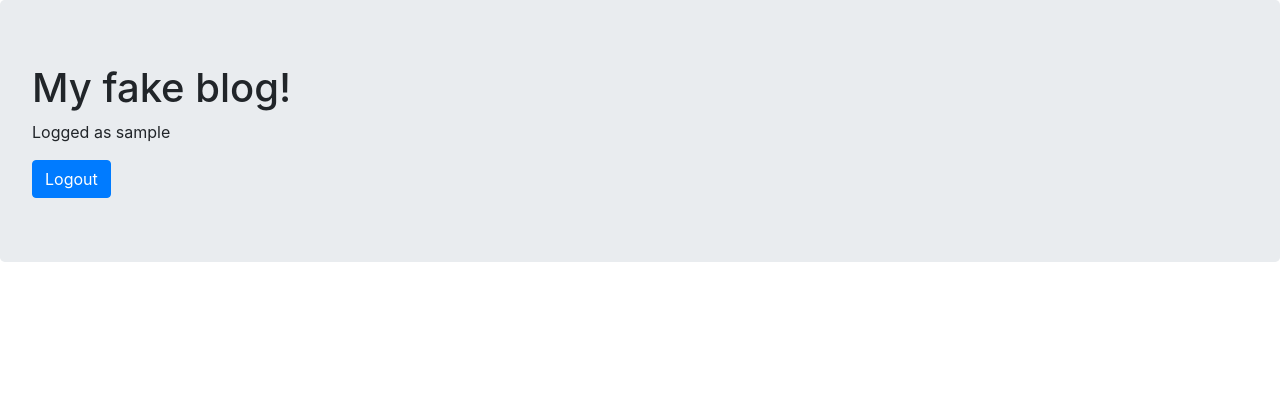
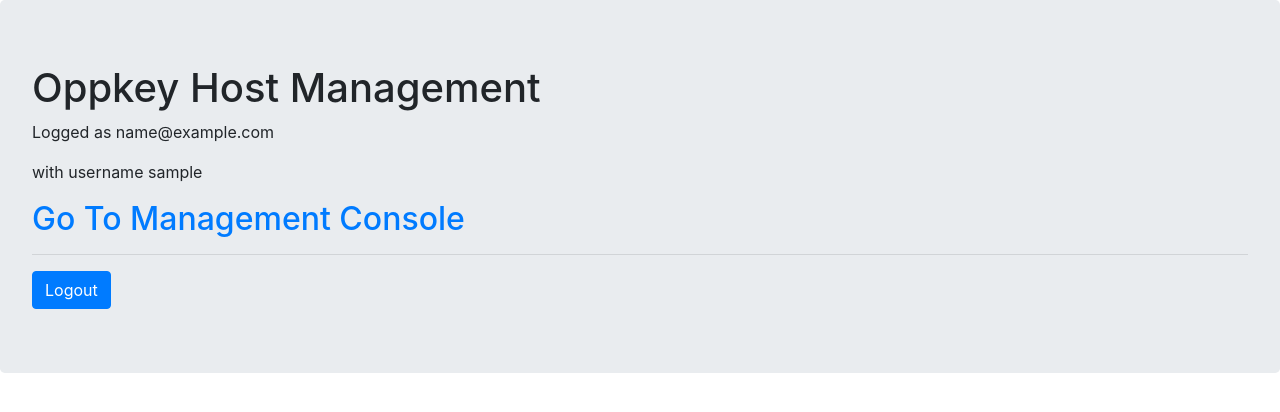
Before and after one commit to codetricity/django-social-login-example, a Django app: page / in a window 1280 px wide. Shown: the top 412 px of the page. Run offline with Django 3.2, Linux system fonts and the light colour scheme; the visitor is signed in with stand-in values (Sample User, id 1); data that the repository does not hold is empty; some libraries are stand-ins or nearby versions.

Commit message:
updated with management console front end

```diff
--- a/django_social_project/django_social_project/urls.py
+++ b/django_social_project/django_social_project/urls.py
@@ -20,7 +20,7 @@ from django.contrib.auth.views import LogoutView
 from django_social_app import views as views_main
 
 urlpatterns = [
-    path('admin/', admin.site.urls),
+    path('admin/', admin.site.urls, name='administrator'),
     path('', include('social_django.urls', namespace='social')),
     path('', views_main.index, name='index'),
     path(
--- a/django_social_project/templates/blog/index.html
+++ b/django_social_project/templates/blog/index.html
@@ -13,9 +13,14 @@
 </head>
 <body>
   <div class="jumbotron">
-    <h1>My fake blog!</h1>
+    <h1>Oppkey Host Management</h1>
     {% if user.is_authenticated %}
-      <p>Logged as {{ user.username }}</p>
+      <p>Logged as {{ user.email }}</p>
+      <p>with username {{ user.username }}</p>
+      <h2><a href="/admin/">Go To Management Console</a></h2>
+
+      <hr>
+
       <a class="btn btn-primary" href="{% url 'logout' %}">Logout</a>
     {% else %}
       <a class="btn btn-primary" href="{% url 'social:begin' 'google-oauth2' %}">
@@ -29,7 +34,7 @@
     <div>
       <h2>{{ post.title }}</h2>
       <p>{{ post.content }}</p>
-      <p>Posted by {{ post.user.username }} | {{ post.date }}</p>
+      <p>Posted by {{ post.user.email }} | {{ post.date }}</p>
     </div>
   {% endfor %}
   </div>
```
Also changed, not shown: README.md.
